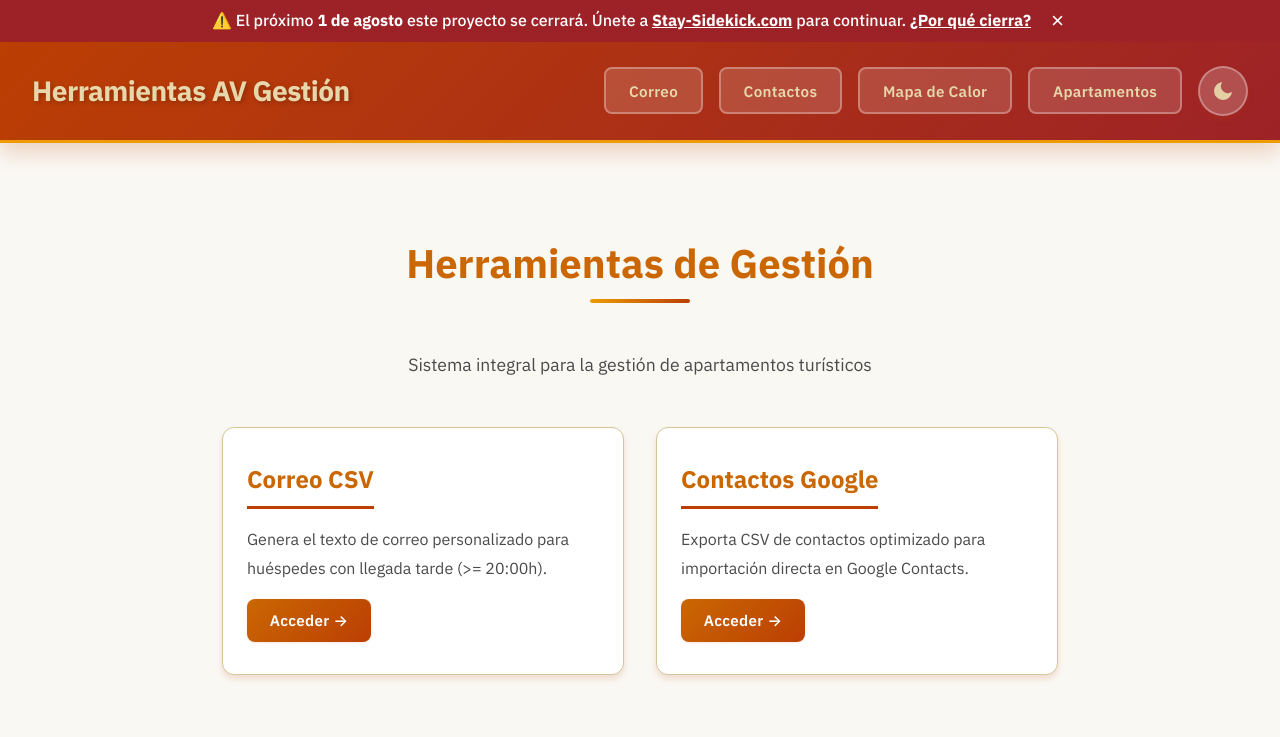
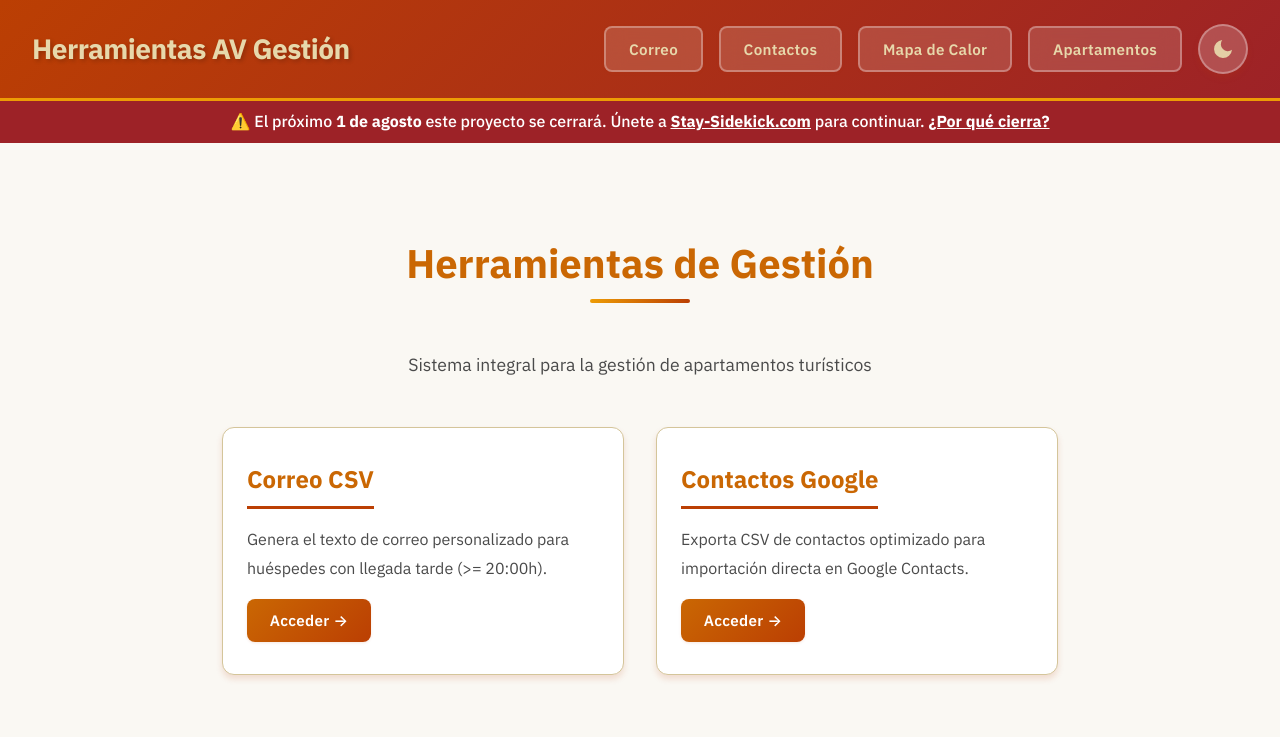
Before and after one commit to sdurutr436/mern-herramientas-av-gestion, a React (Create React App) app in the folder client/: page / in a window 1280 px wide. Shown: the top 737 px of the page. Built offline with nearby package versions, Linux system fonts and the light colour scheme; no server answers.

Commit message:
Banner permanente y sticky debajo del header (sin cerrar)

```diff
--- a/client/src/css/MainLayout.css
+++ b/client/src/css/MainLayout.css
@@ -4,6 +4,13 @@
   flex-direction: column;
   background: var(--color-bg);
   transition: var(--transition-theme);
+}
+
+/* Header + banner pegados arriba: ambos visibles siempre al hacer scroll */
+.app-sticky-top {
+  position: sticky;
+  top: 0;
+  z-index: 100;
 }
 
 .main-header {
@@ -14,9 +21,6 @@
   justify-content: space-between;
   padding: var(--spacing-lg) var(--spacing-xl);
   box-shadow: var(--shadow-lg);
-  position: sticky;
-  top: 0;
-  z-index: 100;
   border-bottom: 3px solid var(--header-border);
   transition: var(--transition-theme);
 }
--- a/client/src/css/ShutdownBanner.css
+++ b/client/src/css/ShutdownBanner.css
@@ -15,13 +15,3 @@
   text-decoration: underline;
   font-weight: var(--font-weight-bold);
 }
-
-.shutdown-banner-close {
-  background: none;
-  border: none;
-  color: var(--color-text-on-dark);
-  font-size: 1.4rem;
-  line-height: 1;
-  cursor: pointer;
-  padding: 0 var(--spacing-xs);
-}
--- a/client/src/molecules/ShutdownBanner.jsx
+++ b/client/src/molecules/ShutdownBanner.jsx
@@ -1,24 +1,10 @@
-import React, { useState } from 'react';
+import React from 'react';
 import { Link } from 'react-router-dom';
 import '../css/ShutdownBanner.css';
 
-const COOKIE = 'av_shutdown_dismissed';
-
-// ponytail: cookie de sesión = sin Max-Age/Expires, se borra al cerrar el navegador
-const isDismissed = () => document.cookie.split('; ').includes(`${COOKIE}=1`);
-
-const ShutdownBanner = () => {
-  const [visible, setVisible] = useState(() => !isDismissed());
-
-  if (!visible) return null;
-
-  const dismiss = () => {
-    document.cookie = `${COOKIE}=1; path=/`;
-    setVisible(false);
-  };
-
-  return (
-    <div className="shutdown-banner" role="alert">
+// ponytail: banner permanente, no se cierra (sin estado ni cookies)
+const ShutdownBanner = () => (
+  <div className="shutdown-banner" role="region" aria-label="Aviso de cierre">
     <span>
       ⚠️ El próximo <strong>1 de agosto</strong> este proyecto se cerrará. Únete a{' '}
       <a href="https://Stay-Sidekick.com" target="_blank" rel="noopener noreferrer">
@@ -27,11 +13,7 @@ const ShutdownBanner = () => {
       para continuar.{' '}
       <Link to="/por-que-cierra">¿Por qué cierra?</Link>
     </span>
-      <button className="shutdown-banner-close" onClick={dismiss} aria-label="Cerrar">
-        &times;
-      </button>
   </div>
 );
-};
 
 export default ShutdownBanner;
--- a/client/src/templates/MainLayout.jsx
+++ b/client/src/templates/MainLayout.jsx
@@ -17,7 +17,7 @@ const MainLayout = ({ children }) => {
 
   return (
     <div className="main-layout">
-      <ShutdownBanner />
+      <div className="app-sticky-top">
         <header className="main-header">
           <Link to="/" className="main-logo">
             <h1 className="main-logo-text">Herramientas AV Gestión</h1>
@@ -35,6 +35,8 @@ const MainLayout = ({ children }) => {
             <ThemeToggle />
           </nav>
         </header>
+        <ShutdownBanner />
+      </div>
       <main className="main-body">
         {children}
       </main>
```
Also changed, not shown: 1 other file (tests, documents, lock files or other folders). Lines whose indentation alone changed are shown as unchanged.
